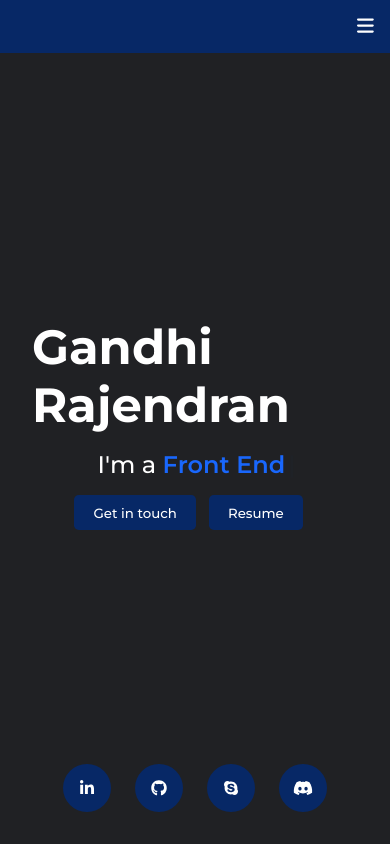
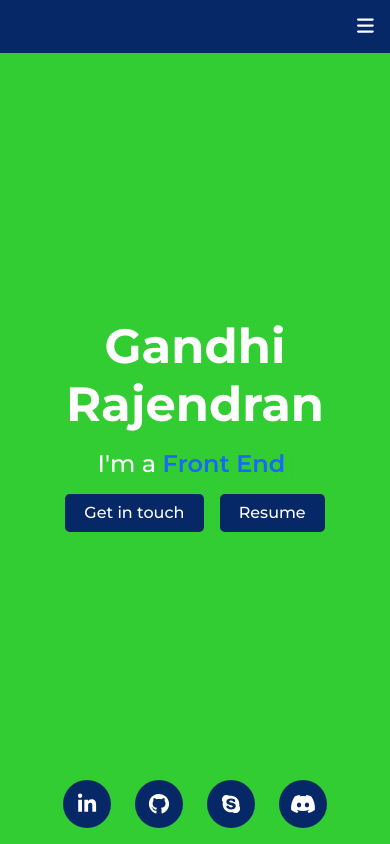
Before and after one commit to Gandhi-Rajendran/gandhi-portfolio, a React (Create React App) app: page / in a window 390 px wide. Built offline with nearby package versions, Linux system fonts and the light colour scheme.

Commit message:
Home page responsiveness updated.

```diff
--- a/src/pages/home/home.styled.js
+++ b/src/pages/home/home.styled.js
@@ -2,7 +2,6 @@ import styled from "styled-components";
 
 export const HomeContainer = styled.div`
   height: 100%;
-  /* min-height: 90vh; */
   padding: 2rem;
   display: flex;
   flex-direction: column;
@@ -10,6 +9,14 @@ export const HomeContainer = styled.div`
   justify-content: center;
   color: ${(props) => props.theme.textWhite};
   background-color: ${(props) => props.theme.background};
+
+  @media (max-width: 480px) {
+    text-align: center;
+    background-color: limegreen;
+    /* margin: 1rem; */
+    padding: 1rem;
+    /* padding: 0; */
+  }
 `;
 
 export const Main = styled.main`
@@ -24,6 +31,10 @@ export const Main = styled.main`
   }
   p {
     font-size: 1.5rem;
+    @media (max-width: 480px) {
+      font-size: clamp(1.5rem, 1vw, 1.5rem);
+    }
+
     span {
       font-weight: 600;
       color: ${(props) => props.theme.textTypewriter};
@@ -31,11 +42,15 @@ export const Main = styled.main`
   }
 `;
 
+export const ButtonDiv = styled.div`
+  display: flex;
+  gap: 1rem;
+`;
 export const Button = styled.button`
-  margin-right: 0.8rem;
   padding: 0.6rem 1.2rem;
   border-radius: 0.3rem;
   border: none;
+  font-size: 1rem;
   background-color: ${(props) => props.theme.backgroundPrimary};
   color: ${(props) => props.theme.textWhite};
   :hover {
@@ -55,11 +70,11 @@ export const LogoFooter = styled.footer`
 export const A = styled.a`
   padding: 1.5rem;
   border-radius: 50%;
+  font-size: clamp(1.3rem, 1.5vw, 1.5rem);
   color: ${(props) => props.theme.iconPrimary};
   background-color: ${(props) => props.theme.iconBackground};
   position: relative;
   :hover {
-    font-size: 1.3rem;
     top: -10%;
     transform: scale(1.1);
     background-color: ${(props) => props.theme[props.bgColor]};
--- a/src/pages/home/index.jsx
+++ b/src/pages/home/index.jsx
@@ -6,7 +6,14 @@ import {
   faLinkedinIn,
   faSkype,
 } from "@fortawesome/free-brands-svg-icons";
-import { A, Button, HomeContainer, LogoFooter, Main } from "./home.styled";
+import {
+  A,
+  Button,
+  ButtonDiv,
+  HomeContainer,
+  LogoFooter,
+  Main,
+} from "./home.styled";
 
 const Home = () => {
   return (
@@ -26,7 +33,7 @@ const Home = () => {
             />
           </span>
         </p>
-        <div>
+        <ButtonDiv>
           <a href="#contact">
             <Button>Get in touch</Button>
           </a>
@@ -36,7 +43,7 @@ const Home = () => {
           >
             <Button>Resume</Button>
           </a>
-        </div>
+        </ButtonDiv>
       </Main>
       <LogoFooter>
         <A
```
